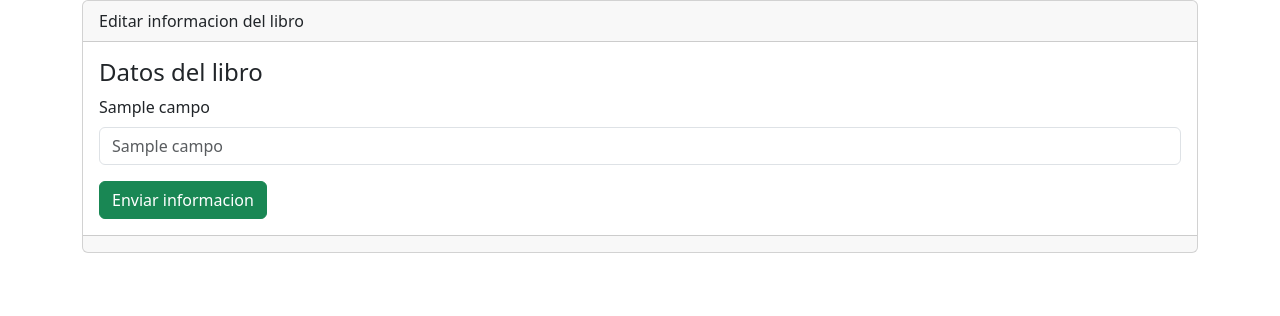
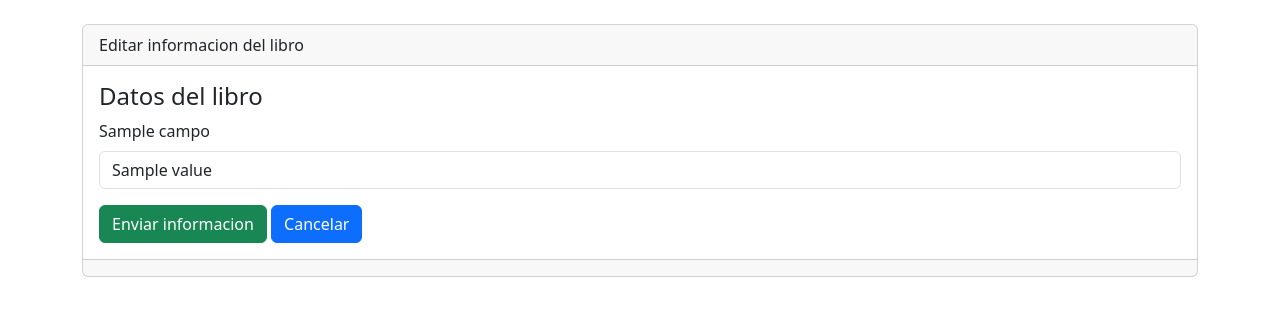
Before and after one commit to Bryan0813/micrud, a Django app: template libreria/templates/libros/editar.html in a window 1280 px wide. Shown: the part 56-372 px from the top of the page. Run offline with Django 5.2, Linux system fonts and the light colour scheme; the template is opened without the code that fills it: most values are stand-ins (such as "Sample title", 1, 10 or a date in 2020).

Commit message:
editar y organizar

```diff
--- a/libreria/templates/base.html
+++ b/libreria/templates/base.html
@@ -26,6 +26,7 @@
     <div class="container">
         <div class="row">
             <div class="col-12">
+            <br/>
                 {% block contenido %} {% endblock %}
             </div>
         </div>
--- a/libreria/templates/libros/form.html
+++ b/libreria/templates/libros/form.html
@@ -6,25 +6,36 @@
     <div class="mb-3">
         <label for="" class="form-label">{{ campo.label }}</label>
 
-        <input type="{{ campo.field.widget.input_type }}"
-         class="form-control"
-         name="{{ campo.name }}"
-         id=""
-         aria-describedby="helpId"
-         placeholder="{{ campo.label }}" />
+        {% if campo.field.widget.input_type == 'file' and campo.value %}
+        <br>
+        <img src="{{ MEDIA_URL }}/imagenes/{{ campo.value }}"width="100" alt="">
+        {% endif%}
+
+        <input
+        type="{{ campo.field.widget.input_type }}"
+        class="form-control"
+        name="{{ campo.name }}"
+        id=""
+        aria-describedby="helpId"
+        placeholder="{{ campo.label }}"
+        value="{{campo.value | default:'' }}"
+
+        />
 
         <small id="helpId" class="form-text text-muted"></small>
     </div>
     <div class="col-12 help-text">{{ campo.errors }}</div>
     {% endfor %}
 
-    <input
+    <input name="" id="" class="btn btn-success" type="submit" value="Enviar informacion" />
+     <a
         name=""
         id=""
-        class="btn btn-success"
-        type="submit"
-        value="Enviar informacion"
-    />
+        class="btn btn-primary"
+        href="{% url 'libros' %}"
+        role="button"
+        >Cancelar</a
+     >
 
 
 
--- a/libreria/views.py
+++ b/libreria/views.py
@@ -21,9 +21,12 @@ def crear(request):
         return redirect('libros')
     return render(request,'libros/crear.html',{'formulario':formulario})
 
-def editar(request, id):
+def editar(request,id):
     libro=Libro.objects.get(id=id)
     formulario=LibroForm(request.POST or None,request.FILES or None, instance=libro)
+    if formulario.is_valid()and request.POST:
+        formulario.save()
+        return redirect('libros')
     return render(request,'libros/editar.html',{'formulario':formulario})
 
 def eliminar(request,id):
```
